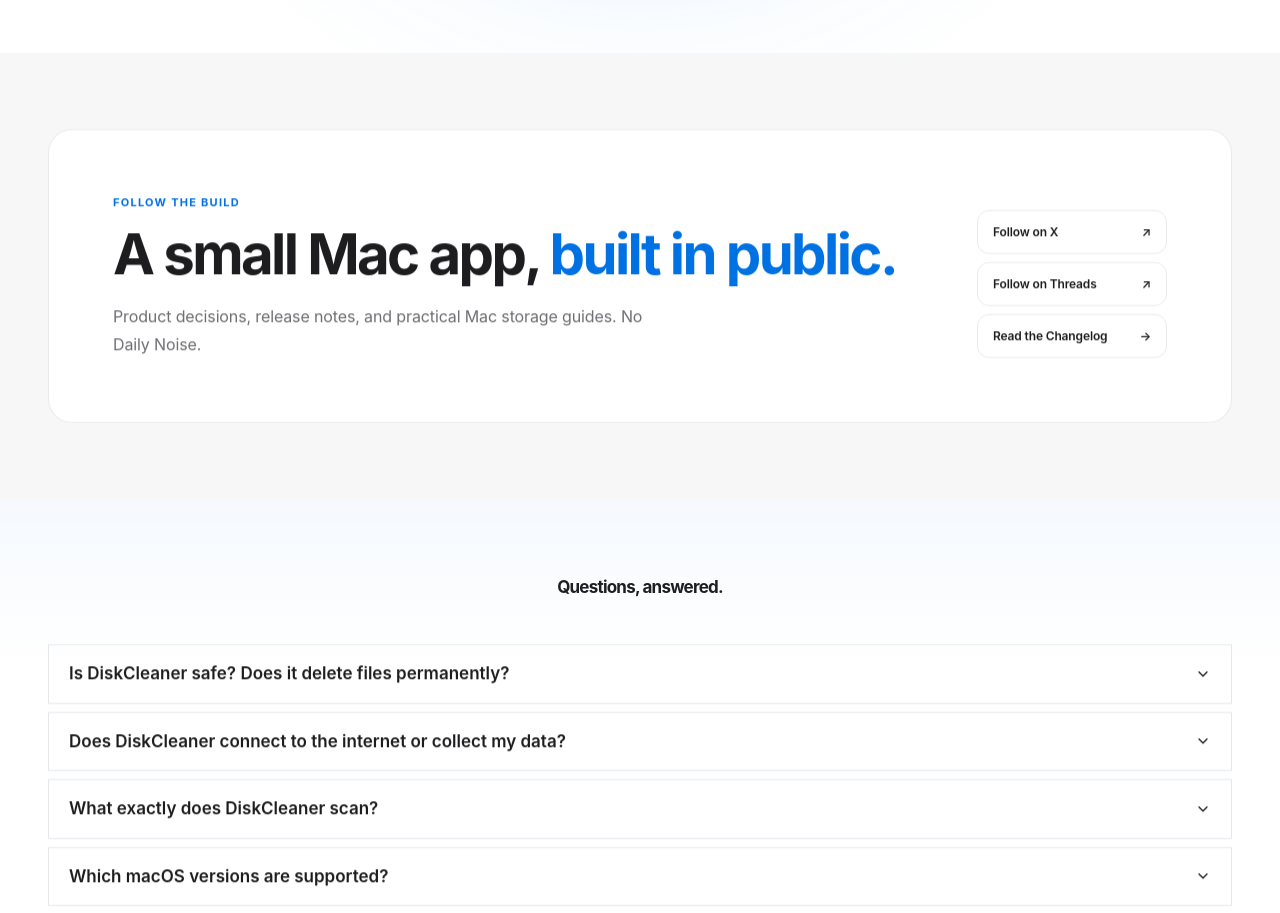
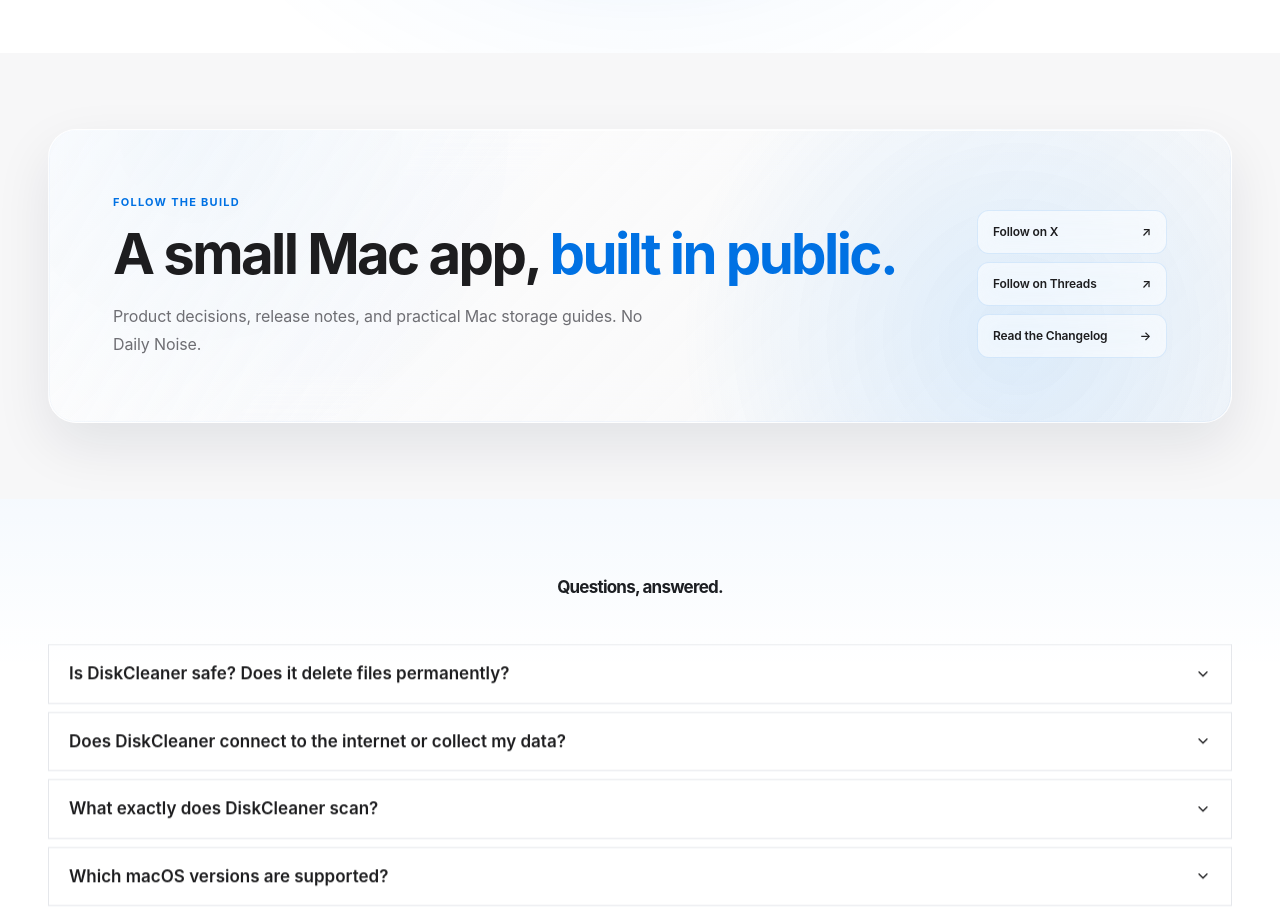
Before and after one commit to totoantonio/diskcleaner-site, a React (Vite) app: page / in a window 1280 px wide. Shown: the part 6060-6973 px from the top of the page. Built offline with nearby package versions, Linux system fonts and the light colour scheme; the HTML template or start-up script is replaced by a standard one.

Commit message:
Add frosted follow build panel

```diff
--- a/src/App.css
+++ b/src/App.css
@@ -114,6 +114,17 @@
     0 26px 68px rgba(0,0,0,.3);
 }
 
+[data-theme="dark"] .authored-follow-card {
+  border-color: rgba(255,255,255,.14);
+  background:
+    radial-gradient(circle at 82% 70%, rgba(41,151,255,.17), transparent 34%),
+    linear-gradient(135deg, rgba(44,44,46,.78), rgba(28,28,30,.66));
+  box-shadow:
+    inset 0 1px 0 rgba(255,255,255,.11),
+    inset 0 0 0 1px rgba(0,113,227,.07),
+    0 22px 56px rgba(0,0,0,.28);
+}
+
 [data-theme] {
   background: var(--bg);
   color: var(--text);
@@ -3553,14 +3564,39 @@
 }
 
 .authored-follow-card {
+  position: relative;
   padding: clamp(30px, 5vw, 64px);
-  border: 1px solid var(--border);
-  border-radius: 24px;
-  background: var(--surface);
+  border: 1px solid rgba(255,255,255,.72);
+  border-radius: 28px;
+  background:
+    radial-gradient(circle at 82% 70%, rgba(41,151,255,.14), transparent 34%),
+    linear-gradient(135deg, color-mix(in srgb, var(--surface) 80%, transparent), color-mix(in srgb, var(--surface2) 66%, transparent));
+  box-shadow:
+    inset 0 1px 0 rgba(255,255,255,.92),
+    inset 0 0 0 1px rgba(0,113,227,.04),
+    0 22px 56px rgba(15,23,42,.09);
+  backdrop-filter: blur(22px) saturate(150%);
+  -webkit-backdrop-filter: blur(22px) saturate(150%);
   display: grid;
   grid-template-columns: minmax(0, 1fr) auto;
   align-items: end;
   gap: 50px;
+  overflow: hidden;
+}
+
+.authored-follow-card::before {
+  content: "";
+  position: absolute;
+  inset: 0;
+  background:
+    linear-gradient(120deg, rgba(255,255,255,.34), transparent 36%),
+    radial-gradient(circle at 12% 0%, rgba(0,113,227,.06), transparent 34%);
+  pointer-events: none;
+}
+
+.authored-follow-card > * {
+  position: relative;
+  z-index: 1;
 }
 
 .authored-follow-actions {
@@ -3573,8 +3609,9 @@
 .authored-follow-actions a {
   min-width: 190px;
   padding: 12px 15px;
-  border: 1px solid var(--border);
+  border: 1px solid rgba(0,113,227,.12);
   border-radius: 12px;
+  background: color-mix(in srgb, var(--surface) 56%, transparent);
   color: var(--text);
   display: flex;
   justify-content: space-between;
@@ -3582,10 +3619,13 @@
   text-decoration: none;
   font-size: 12px;
   font-weight: 700;
-  transition: border-color .18s ease, color .18s ease, transform .18s ease;
+  backdrop-filter: blur(12px);
+  -webkit-backdrop-filter: blur(12px);
+  transition: background .18s ease, border-color .18s ease, color .18s ease, transform .18s ease;
 }
 
 .authored-follow-actions a:hover {
+  background: color-mix(in srgb, var(--blue-tint) 78%, transparent);
   border-color: var(--blue-tint-border);
   color: var(--blue);
   transform: translateX(3px);
@@ -4042,6 +4082,12 @@
     -webkit-backdrop-filter: blur(18px) saturate(140%);
   }
 
+  .authored-follow-card {
+    border-radius: 22px;
+    backdrop-filter: blur(18px) saturate(140%);
+    -webkit-backdrop-filter: blur(18px) saturate(140%);
+  }
+
   .authored-guide-card {
     padding: 26px 20px;
   }
```
